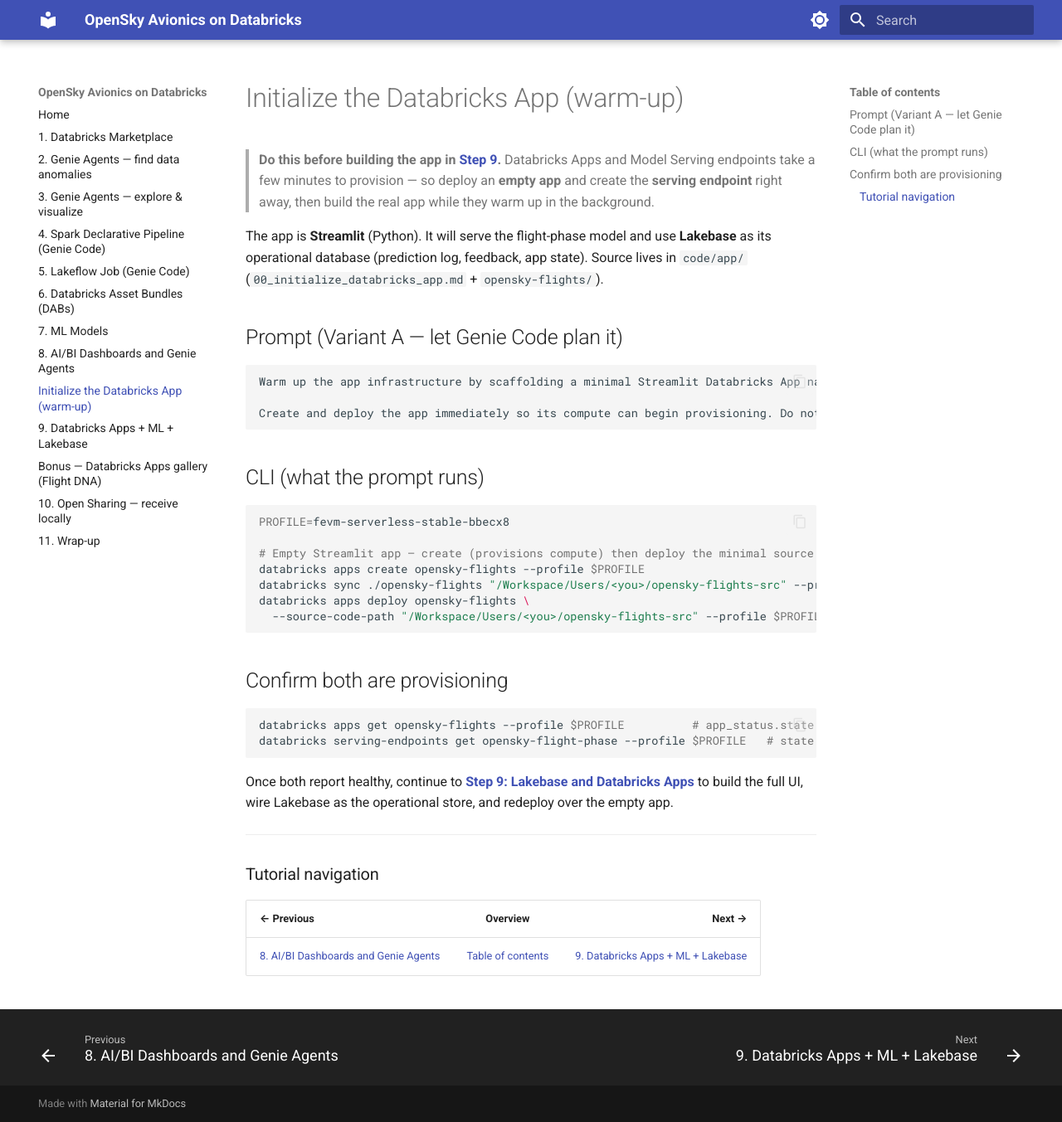
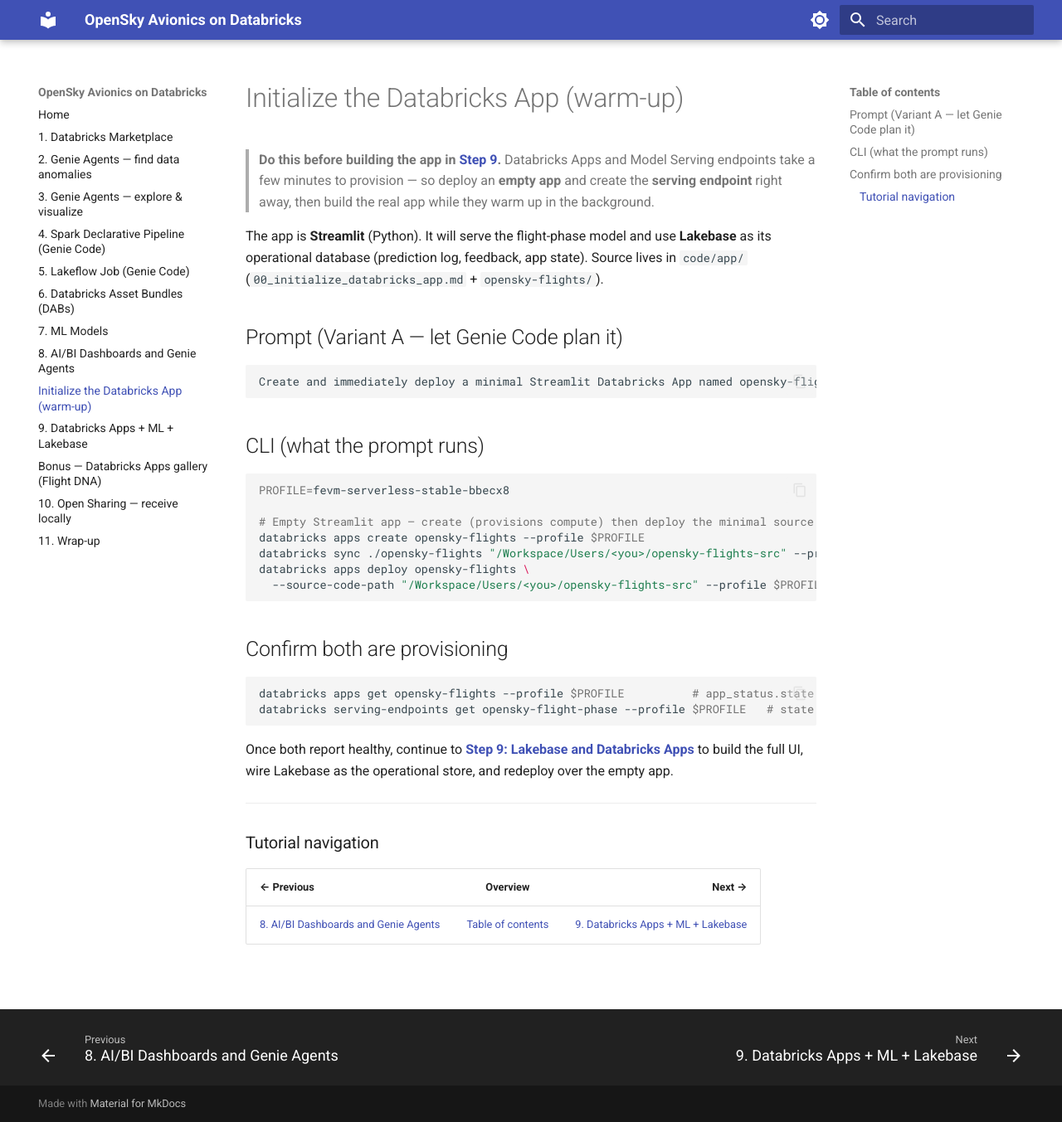
Before and after one commit to chen-data-ai/GenieCode_Workshop, an MkDocs documentation site: the page built from docs/00-initialize-databricks-app.md, in a window 1280 px wide and 1353 px high. Shown: the whole window at 83% size. Built offline with MkDocs 1.6.1 and Material for MkDocs 9.7.7, drawn with Linux system fonts in a browser that asks for light colours.

Commit message:
Update 00-initialize-databricks-app.md

````diff
--- a/docs/00-initialize-databricks-app.md
+++ b/docs/00-initialize-databricks-app.md
@@ -11,9 +11,7 @@ operational database (prediction log, feedback, app state). Source lives in `cod
 ## Prompt (Variant A — let Genie Code plan it)
 
 ```text
-Warm up the app infrastructure by scaffolding a minimal Streamlit Databricks App named opensky-flights. For now, include only a title and a “Provisioning” message—no additional UI.
-
-Create and deploy the app immediately so its compute can begin provisioning. Do not build the prediction interface or configure the Lakebase integration yet; those will be added in the next step. The only goal of this step is to deploy the starter app and warm up its endpoint.
+Create and immediately deploy a minimal Streamlit Databricks App named opensky-flights to begin provisioning its compute. Include only a title and a “Provisioning” message. Do not add the prediction interface or Lakebase integration yet.
 ```
 
 ## CLI (what the prompt runs)
````
